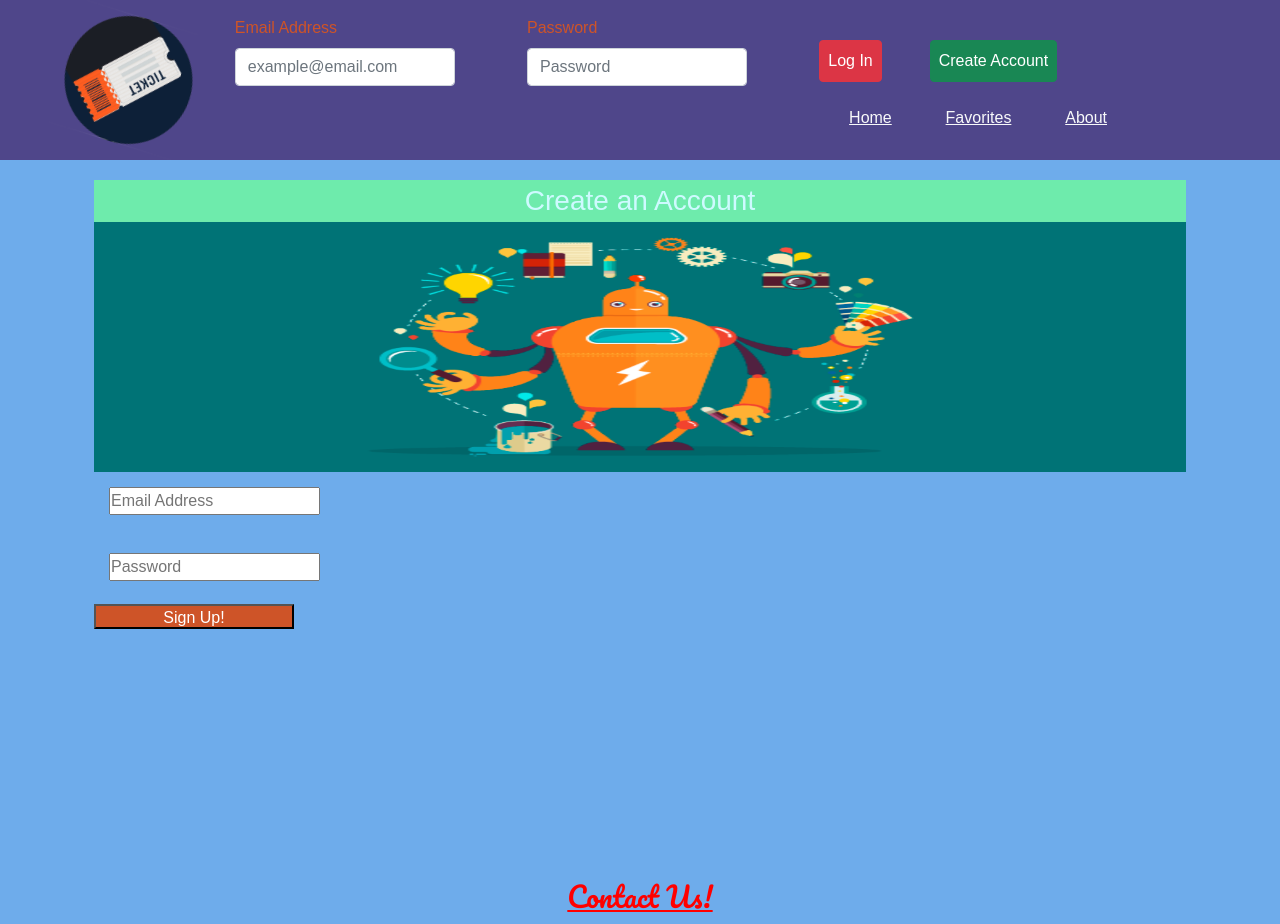
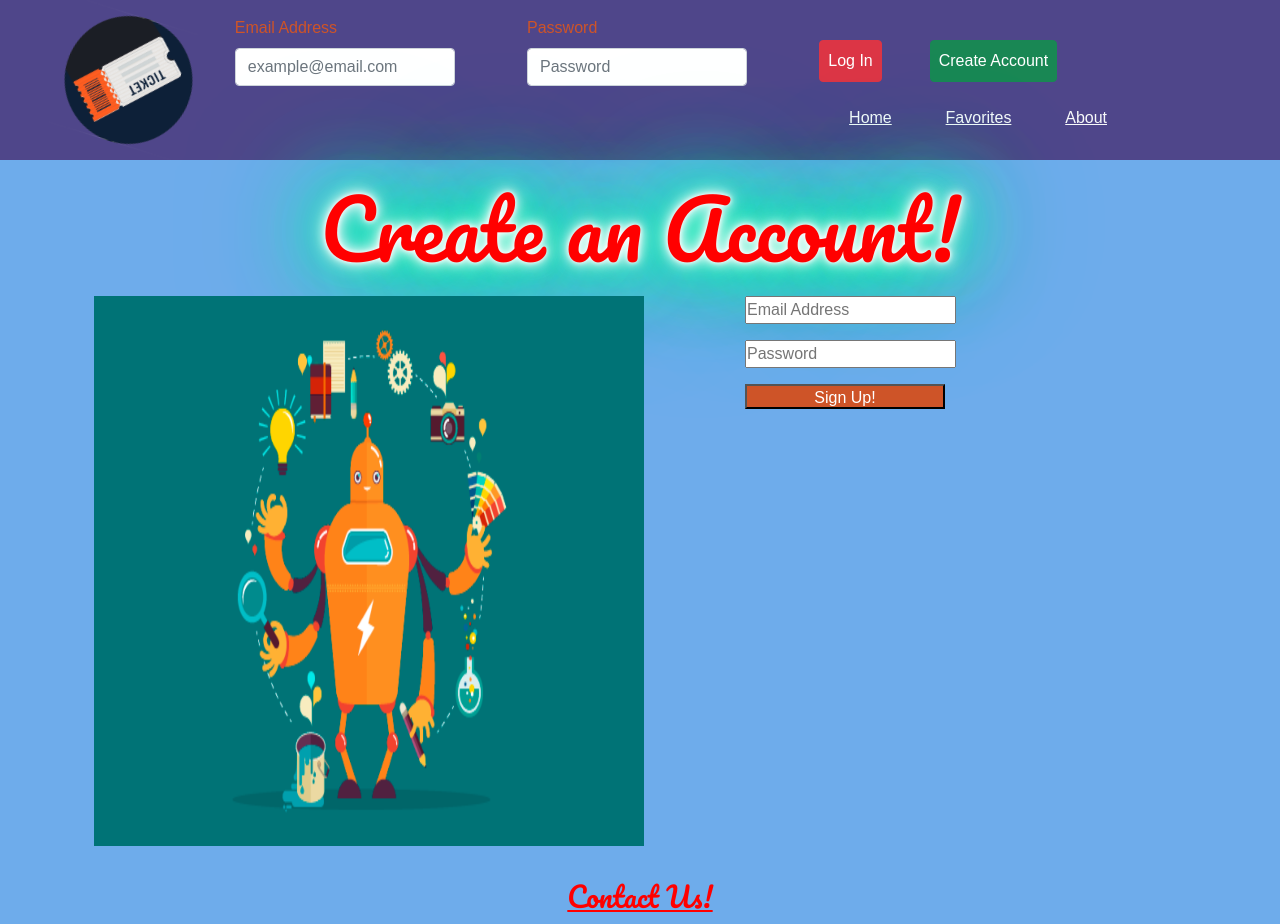
Before and after one commit to defhook/pass, a React (Create React App) app in the folder client/: page /user in a window 1280 px wide. Built offline with nearby package versions, Linux system fonts and the light colour scheme.

Commit message:
updated userpage with neon/flicker and stacked input fields/buttons

```diff
--- a/client/src/App.css
+++ b/client/src/App.css
@@ -1,17 +1,13 @@
-
 * {
-  font-family:Arial, Helvetica, sans-serif;
+  font-family: Arial, Helvetica, sans-serif;
   box-sizing: border-box;
   margin: 0;
   padding: 0;
 }
 
-
 .App {
   text-align: center;
 }
-
-
 
 .App-logo {
   height: 16vmin;
@@ -53,18 +49,17 @@
   }
 }
 
-
-.neonText{
-  font-family: 'Pacifico', cursive;
+.neonText {
+  font-family: "Pacifico", cursive;
   animation: flicker 1.5s infinite alternate;
   color: red;
   text-align: center;
-  font-size: 5.0rem;
+  font-size: 5rem;
 }
 
 .neonSize {
- font-size: 9.0rem;
- animation: flicker 5s infite alternative
+  font-size: 9rem;
+  animation: flicker 5s infite alternative;
 }
 
 .about-me {
@@ -76,23 +71,24 @@
 }
 
 @keyframes flicker {
-  0%, 18%, 22%, 25%, 53%, 57%, 100% {
-    text-shadow:
-    0 0 4px #fff,
-    0 0 11px #fff,
-    0 0 19px #fff,
-    0 0 40px #0fa,
-    0 0 80px #0fa,
-    0 0 90px #0fa,
-    0 0 100px #0fa,
-    0 0 150px #0fa;
+  0%,
+  18%,
+  22%,
+  25%,
+  53%,
+  57%,
+  100% {
+    text-shadow: 0 0 4px #fff, 0 0 11px #fff, 0 0 19px #fff, 0 0 40px #0fa,
+      0 0 80px #0fa, 0 0 90px #0fa, 0 0 100px #0fa, 0 0 150px #0fa;
   }
-  20%, 24%, 55% {
+  20%,
+  24%,
+  55% {
     text-shadow: none;
   }
 }
 
-.login-btn{
+.login-btn {
   background-color: #ce5428;
   color: #ffffff;
 }
@@ -102,8 +98,8 @@
   color: #ce5428;
 }
 
-.aboutMe{
-  font-family: 'Pacifico', cursive;
+.aboutMe {
+  font-family: "Pacifico", cursive;
   /* animation: flicker 1.5s infinite alternate; */
   color: red;
   text-align: center;
@@ -111,13 +107,11 @@
 }
 
 .colorLink {
-
   text-align: center;
 }
 
-
 .link {
-font-family: 'Pacifico', cursive;
+  font-family: "Pacifico", cursive;
   color: red;
 }
 
@@ -136,15 +130,16 @@ color: red;
 }
 
 .user-box {
-  background-color: var(--green);
-  border-radius:0%;
-  color: var(--light);
   margin-top: 20px;
-  font-size: 28px;
+  margin-bottom: 20px;
 }
 
 .user-image {
   margin: 5%;
+}
+
+.funky {
+  margin: 0 50px 0 50px;
 }
 
 .user-text {
@@ -174,10 +169,8 @@ font-style: italic;
   background-color: var(--purple);
 }
 
-#navbar a{
-
+#navbar a {
   color: var(--red);
-
 }
 
 .searchBar {
@@ -189,7 +182,7 @@ font-style: italic;
 }
 
 .title {
-  font-family:'Gill Sans', 'Gill Sans MT', Calibri, 'Trebuchet MS', sans-serif;
+  font-family: "Gill Sans", "Gill Sans MT", Calibri, "Trebuchet MS", sans-serif;
 
   text-align: center;
   font-weight: bolder;
--- a/client/src/custom.css
+++ b/client/src/custom.css
@@ -9,13 +9,6 @@
     --purple: #4f468a;
 }
 
-.user-box {
-    background-color: var(--green);
-    border-radius:0%;
-    color: var(--light);
-    margin-top: 20px;
-    font-size: 28px;
-}
 
 .user-image {
     margin: 5%;
--- a/client/src/pages/user.js
+++ b/client/src/pages/user.js
@@ -8,12 +8,12 @@ import { Stack, Container, Col, Row } from "react-bootstrap";
 
 import "../custom.css";
 
-export const Grid = styled.div`
-  display: grid;
-  grid-gap: 35px;
-  grid-template-columns: repeat(3, minmax(0, 1fr));
-  margin: 80px;
-`;
+// export const Grid = styled.div`
+//   display: grid;
+//   grid-gap: 35px;
+//   grid-template-columns: repeat(3, minmax(0, 1fr));
+//   margin: 80px;
+// `;
 export const CenteredText = styled.div`
   text-align: center;
 `;
@@ -56,24 +56,25 @@ function User() {
   };
 
   return (
-    <Container className="blueBackground">
+    <Container Fluid className="blueBackground">
       <div className="user-box">
-        <CenteredText>Create an Account</CenteredText>
+        <h1 class="neonText">Create an Account!</h1>
       </div>
-      <Col>
       <Row>
+        <Col xs="6">
           <img
             circle
             src={require("../assets/images/user-photo.png")}
             alt=""
             style={{
-              height: "250px",
+              height: "550px",
+              width: "550px",
             }}
           ></img>
-        </Row>
-        <Row>
-        <Stack gap={2} ClassName="col-md-5 mx-auto">
-          <div className="new-line">
+        </Col>
+        <Col md={{ offset: 1 }}>
+          <Stack gap={3} ClassName="col-md-5 mx-auto">
+            <div>
               <input
                 name="email"
                 value={signupForm.email}
@@ -82,7 +83,7 @@ function User() {
                 placeholder="Email Address"
               ></input>
             </div>
-          <div className="new-line">
+            <div>
               <input
                 name="password"
                 value={signupForm.password}
@@ -91,13 +92,14 @@ function User() {
                 placeholder="Password"
               ></input>
             </div>
-
+            <div>
               <button className="button-color" onClick={createUser}>
                 Sign Up!
               </button>
+            </div>
           </Stack>
+        </Col>
       </Row>
-      </Col>
     </Container>
   );
 }
```
Also changed, not shown: 1 other file (tests, documents, lock files or other folders). Lines whose indentation alone changed are shown as unchanged.
